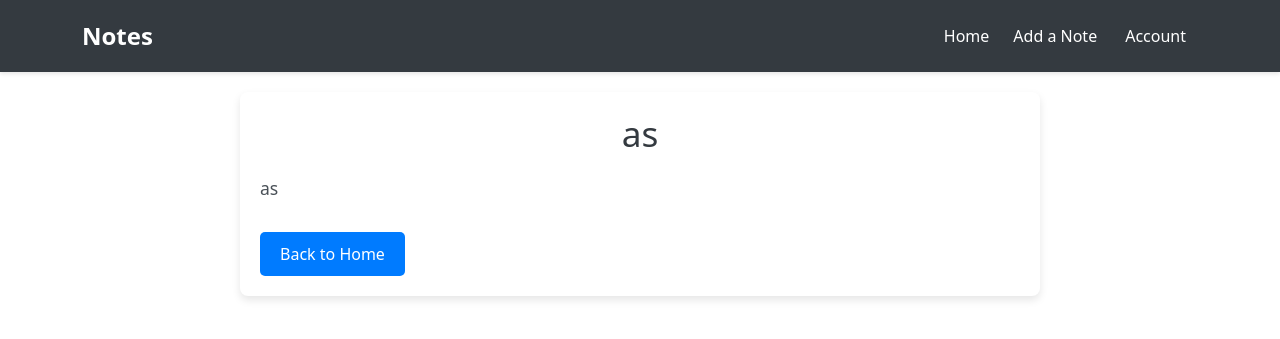
After one commit to Serzh-byte/Note-making-website, a Django app: page /specific/1/ in a window 1280 px wide. The commit adds this page. Shown: the top 339 px of the page. Run offline with Django 5.2, Linux system fonts and the light colour scheme; data comes from the database, SQL or seed files in the repository; both versions use the stored data as it was after the commit.

Commit message:
Added specific note page

```diff
--- a/notes/notes/templates/notes/base.html
+++ b/notes/notes/templates/notes/base.html
@@ -1,6 +1,6 @@
 <!DOCTYPE html>
 <html lang="en">
-{% load static %}  <!-- ADD THIS LINE -->
+{% load static %}
 <head>
     <title>{% block title %}{% endblock %}</title>
     <link href="https://cdn.jsdelivr.net/npm/bootstrap@5.3.2/dist/css/bootstrap.min.css" rel="stylesheet">
@@ -12,7 +12,7 @@
 <body>
     <nav class="navbar navbar-expand-lg navbar-dark">
       <div class="container">
-            <a class="navbar-brand" href="#">Notes</a>
+        <a class="navbar-brand" href="{% url 'home' %}">Notes</a>
         <button class="navbar-toggler" type="button" data-bs-toggle="collapse" data-bs-target="#navbarNav" aria-controls="navbarNav" aria-expanded="false" aria-label="Toggle navigation">
             <span class="navbar-toggler-icon"></span>
         </button>
@@ -25,7 +25,7 @@
                     <a class="nav-link" href="{% url 'add_note' %}">Add a Note</a>
                 </li>
                 <li class="nav-item">
-                        <a href="#" class="account-button">Account</a>
+                  <a href="#" class="btn btn-outline-light account-button">Account</a>
               </li>
             </ul>
         </div>
--- a/notes/notes/templates/notes/home.html
+++ b/notes/notes/templates/notes/home.html
@@ -12,9 +12,11 @@
             {% for note in notes %}
             <div class="col-md-3">
                 <div class="card">
+                    <a href="{% url 'specific' note.id %}">
                     <div class="card-body">
                         <h5 class="card-title">{{ note }}</h5>
                     </div>
+                    </a>
                 </div>
             </div>
             {% endfor %}
--- /dev/null
+++ b/notes/notes/templates/notes/specific_note.html
@@ -0,0 +1,14 @@
+{% extends 'notes/base.html' %}
+{% load static %}
+
+{% block additional_css %}
+    <link rel="stylesheet" href="{% static 'css/specific_note.css' %}">
+{% endblock %}
+
+{% block content %}
+    <div class="note-container">
+        <h1>{{ note.title }}</h1>
+        <p class="note-content">{{ note.content }}</p>
+        <a href="{% url 'home' %}" class="back-button">Back to Home</a>
+    </div>
+{% endblock %}
--- a/notes/notes/urls.py
+++ b/notes/notes/urls.py
@@ -21,5 +21,6 @@ from . import views
 urlpatterns = [
     path('admin/', admin.site.urls),
     path('', views.home, name='home'),
-    path('add_note/', views.add_note, name='add_note')
+    path('add_note/', views.add_note, name='add_note'),
+    path('specific/<int:id>/', views.specific, name='specific')
 ]
--- a/notes/notes/views.py
+++ b/notes/notes/views.py
@@ -1,4 +1,4 @@
-from django.shortcuts import render, redirect
+from django.shortcuts import render, redirect, get_object_or_404
 from .models import Note
 from .forms import NoteForm
 
@@ -16,3 +16,7 @@ def add_note(request):
     else:
         form = NoteForm()
     return render(request, 'notes/add_note.html', {'form': form})
+
+def specific(request, id):
+    note = get_object_or_404(Note, id=id)
+    return render(request, 'notes/specific_note.html', {'note': note})
--- a/notes/static/css/base.css
+++ b/notes/static/css/base.css
@@ -35,10 +35,7 @@
 /* Account button alignment */
 .navbar .account-button {
     color: #fff;
-    background-color: #007bff; /* Blue background */
     border: none;
-    padding: 0.5rem 1rem; /* Adjust padding */
-    border-radius: 0.25rem;
     transition: all 0.3s ease;
     text-align: center;
     text-decoration: none; /* Remove underline from link */
--- /dev/null
+++ b/notes/static/css/specific_note.css
@@ -0,0 +1,36 @@
+.note-container {
+    max-width: 800px;
+    margin: 20px auto;
+    padding: 20px;
+    background-color: #fff;
+    border-radius: 8px;
+    box-shadow: 0 4px 8px rgba(0, 0, 0, 0.1);
+}
+
+.note-container h1 {
+    text-align: center;
+    color: #343a40;
+    margin-bottom: 20px;
+    font-size: 2.2rem;
+}
+
+.note-content {
+    font-size: 1.1rem;
+    color: #495057;
+    line-height: 1.6;
+    margin-bottom: 30px;
+}
+
+.back-button {
+    display: inline-block;
+    padding: 10px 20px;
+    background-color: #007bff;
+    color: white;
+    text-decoration: none;
+    border-radius: 5px;
+    transition: background-color 0.3s ease;
+}
+
+.back-button:hover {
+    background-color: #0056b3;
+}
```
Also changed, not shown: notes/db.sqlite3, notes/notes/templates/notes/add_note.html (line endings or trailing spaces), notes/static/css/add_note.css (indentation only). Lines whose indentation alone changed are shown as unchanged.
